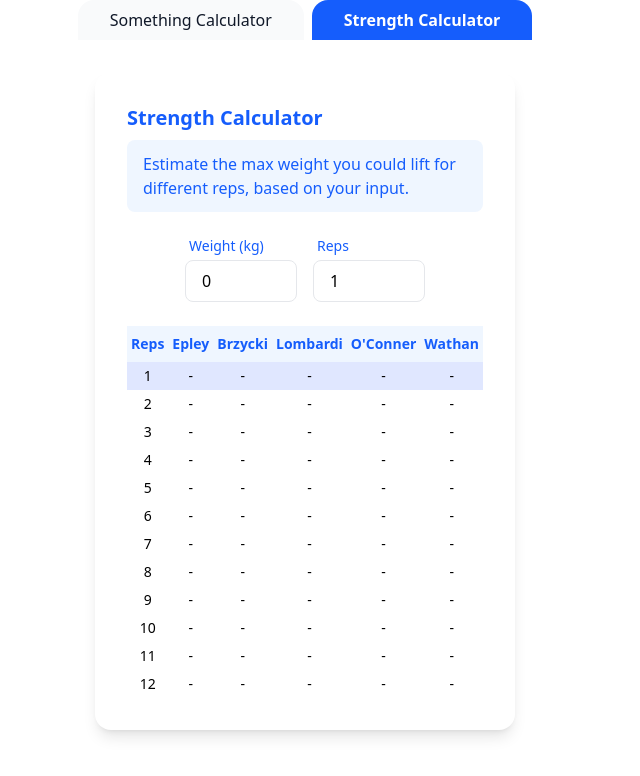
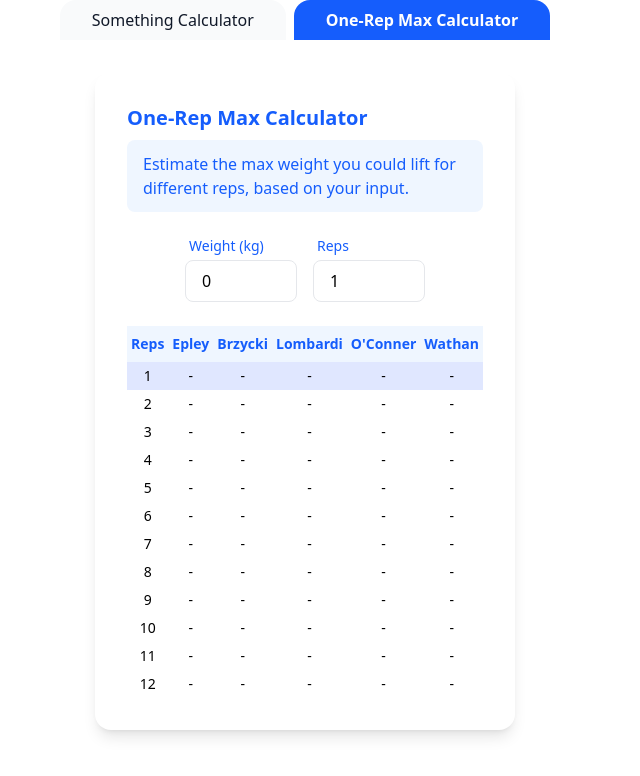
Before and after one commit to ZzyzxIsAlreadyTaken/pwrmetrics, a React (Vite) app: page / in a window 1280 px wide. Shown: the top 776 px of the page, without its empty margins (335-975 px from the left). Built offline with nearby package versions, Linux system fonts and the light colour scheme.

Commit message:
Updated calc name to one-rep max calculator

```diff
--- a/src/App.tsx
+++ b/src/App.tsx
@@ -42,7 +42,7 @@ function StrengthCalculator() {
   return (
     <div className="bg-white rounded-2xl shadow-lg p-8 min-w-[350px] max-w-[420px] mx-auto">
       <h2 className="text-xl font-bold text-blue-600 mb-2">
-        Strength Calculator
+        One-Rep Max Calculator
       </h2>
       <div className="bg-blue-50 rounded-lg px-4 py-3 mb-6 text-blue-600 text-base">
         Estimate the max weight you could lift for different reps, based on your
@@ -146,7 +146,7 @@ function App() {
           } rounded-t-2xl px-8 py-2 text-base transition-colors`}
           onClick={() => setTab("strength")}
         >
-          Strength Calculator
+          One-Rep Max Calculator
         </button>
       </div>
       <div className="flex justify-center">
```
